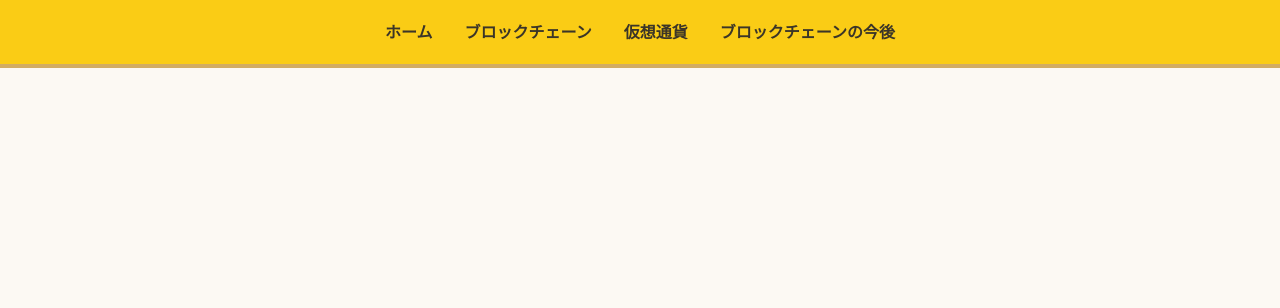
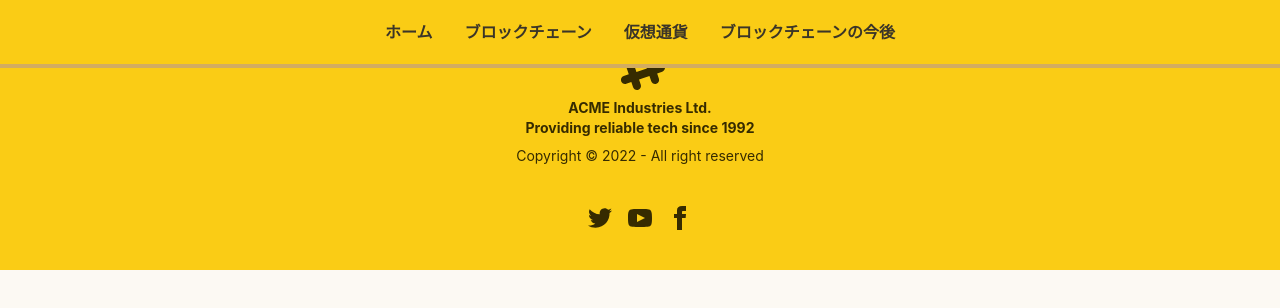
Before and after one commit to gatolife-creator/webcontest, a React (Create React App) app: page /content in a window 1280 px wide. Shown: the top 308 px of the page. Built offline with nearby package versions, Linux system fonts and the light colour scheme.

Commit message:
フッターを追加。

```diff
--- a/src/components/Drawer.tsx
+++ b/src/components/Drawer.tsx
@@ -1,5 +1,6 @@
 import React from "react";
 import { Link } from "react-router-dom";
+import { Footer } from "./Footer";
 import { Navbar } from "./Navbar";
 
 export const Drawer = (props: { children: React.ReactNode }) => {
@@ -9,6 +10,7 @@ export const Drawer = (props: { children: React.ReactNode }) => {
       <div className="drawer-content">
         <Navbar />
         {props.children}
+        <Footer />
       </div>
       <div className="drawer-side">
         <label htmlFor="my-drawer-3" className="drawer-overlay"></label>
--- /dev/null
+++ b/src/components/Footer.tsx
@@ -0,0 +1,63 @@
+import React from "react";
+
+export const Footer = () => {
+  return (
+    <footer className="footer footer-center p-10 bg-primary text-primary-content">
+      <div>
+        <svg
+          width="50"
+          height="50"
+          viewBox="0 0 24 24"
+          xmlns="http://www.w3.org/2000/svg"
+          fillRule="evenodd"
+          clipRule="evenodd"
+          className="inline-block fill-current"
+        >
+          <path d="M22.672 15.226l-2.432.811.841 2.515c.33 1.019-.209 2.127-1.23 2.456-1.15.325-2.148-.321-2.463-1.226l-.84-2.518-5.013 1.677.84 2.517c.391 1.203-.434 2.542-1.831 2.542-.88 0-1.601-.564-1.86-1.314l-.842-2.516-2.431.809c-1.135.328-2.145-.317-2.463-1.229-.329-1.018.211-2.127 1.231-2.456l2.432-.809-1.621-4.823-2.432.808c-1.355.384-2.558-.59-2.558-1.839 0-.817.509-1.582 1.327-1.846l2.433-.809-.842-2.515c-.33-1.02.211-2.129 1.232-2.458 1.02-.329 2.13.209 2.461 1.229l.842 2.515 5.011-1.677-.839-2.517c-.403-1.238.484-2.553 1.843-2.553.819 0 1.585.509 1.85 1.326l.841 2.517 2.431-.81c1.02-.33 2.131.211 2.461 1.229.332 1.018-.21 2.126-1.23 2.456l-2.433.809 1.622 4.823 2.433-.809c1.242-.401 2.557.484 2.557 1.838 0 .819-.51 1.583-1.328 1.847m-8.992-6.428l-5.01 1.675 1.619 4.828 5.011-1.674-1.62-4.829z"></path>
+        </svg>
+        <p className="font-bold">
+          ACME Industries Ltd. <br />
+          Providing reliable tech since 1992
+        </p>
+        <p>Copyright © 2022 - All right reserved</p>
+      </div>
+      <div>
+        <div className="grid grid-flow-col gap-4">
+          <a>
+            <svg
+              xmlns="http://www.w3.org/2000/svg"
+              width="24"
+              height="24"
+              viewBox="0 0 24 24"
+              className="fill-current"
+            >
+              <path d="M24 4.557c-.883.392-1.832.656-2.828.775 1.017-.609 1.798-1.574 2.165-2.724-.951.564-2.005.974-3.127 1.195-.897-.957-2.178-1.555-3.594-1.555-3.179 0-5.515 2.966-4.797 6.045-4.091-.205-7.719-2.165-10.148-5.144-1.29 2.213-.669 5.108 1.523 6.574-.806-.026-1.566-.247-2.229-.616-.054 2.281 1.581 4.415 3.949 4.89-.693.188-1.452.232-2.224.084.626 1.956 2.444 3.379 4.6 3.419-2.07 1.623-4.678 2.348-7.29 2.04 2.179 1.397 4.768 2.212 7.548 2.212 9.142 0 14.307-7.721 13.995-14.646.962-.695 1.797-1.562 2.457-2.549z"></path>
+            </svg>
+          </a>
+          <a>
+            <svg
+              xmlns="http://www.w3.org/2000/svg"
+              width="24"
+              height="24"
+              viewBox="0 0 24 24"
+              className="fill-current"
+            >
+              <path d="M19.615 3.184c-3.604-.246-11.631-.245-15.23 0-3.897.266-4.356 2.62-4.385 8.816.029 6.185.484 8.549 4.385 8.816 3.6.245 11.626.246 15.23 0 3.897-.266 4.356-2.62 4.385-8.816-.029-6.185-.484-8.549-4.385-8.816zm-10.615 12.816v-8l8 3.993-8 4.007z"></path>
+            </svg>
+          </a>
+          <a>
+            <svg
+              xmlns="http://www.w3.org/2000/svg"
+              width="24"
+              height="24"
+              viewBox="0 0 24 24"
+              className="fill-current"
+            >
+              <path d="M9 8h-3v4h3v12h5v-12h3.642l.358-4h-4v-1.667c0-.955.192-1.333 1.115-1.333h2.885v-5h-3.808c-3.596 0-5.192 1.583-5.192 4.615v3.385z"></path>
+            </svg>
+          </a>
+        </div>
+      </div>
+    </footer>
+  );
+};
--- a/src/components/Main.tsx
+++ b/src/components/Main.tsx
@@ -9,7 +9,7 @@ export const Main = (props: { children: React.ReactNode }) => {
         initial={{ opacity: 0 }}
         animate={{ opacity: 1 }}
         exit={{ opacity: 0 }}
-        className="container mx-auto pt-32 pb-10 leading-10"
+        className="min-h-screen container mx-auto pt-32 pb-10 mb-20 leading-10"
         style={{ fontSize: "18px" }}
       >
         {props.children}
--- a/src/components/MiniSectionTitle.tsx
+++ b/src/components/MiniSectionTitle.tsx
@@ -1,5 +1,5 @@
 import React from "react";
 
 export const MiniSectionTitle = (props: {children: React.ReactNode}) => {
-    return <h2 className="text-2xl font-bold mt-5 mb-10 p-6 bg-base-300">{props.children}</h2>;
+    return <h2 className="text-2xl font-bold mt-32 mb-32 p-6 border-black border-l-2 border-b-2 border-dashed">{props.children}</h2>;
 }
--- a/src/pages/Home.tsx
+++ b/src/pages/Home.tsx
@@ -5,6 +5,7 @@ import { Drawer } from "../components/Drawer";
 import { Separator } from "../components/Separator";
 import { Pager } from "../components/Pager";
 import { SectionTitle } from "../components/SectionTitle";
+import { Footer } from "../components/Footer";
 
 export const Home = () => {
   return (
@@ -12,7 +13,9 @@ export const Home = () => {
       <Drawer>
         <div className="table w-full h-full bg-primary">
           <div className="table-cell align-middle">
-            <h1 className="text-8xl font-bold text-center mb-5">ブロックチェーン入門</h1>
+            <h1 className="text-8xl font-bold text-center mb-5">
+              ブロックチェーン入門
+            </h1>
             <p className="text-3xl font-bold text-center">
               〜ノード先生、ブロックチェーンってなんですか？〜
             </p>
```
Also changed, not shown: public/content.html (added, +21 -0 lines).
